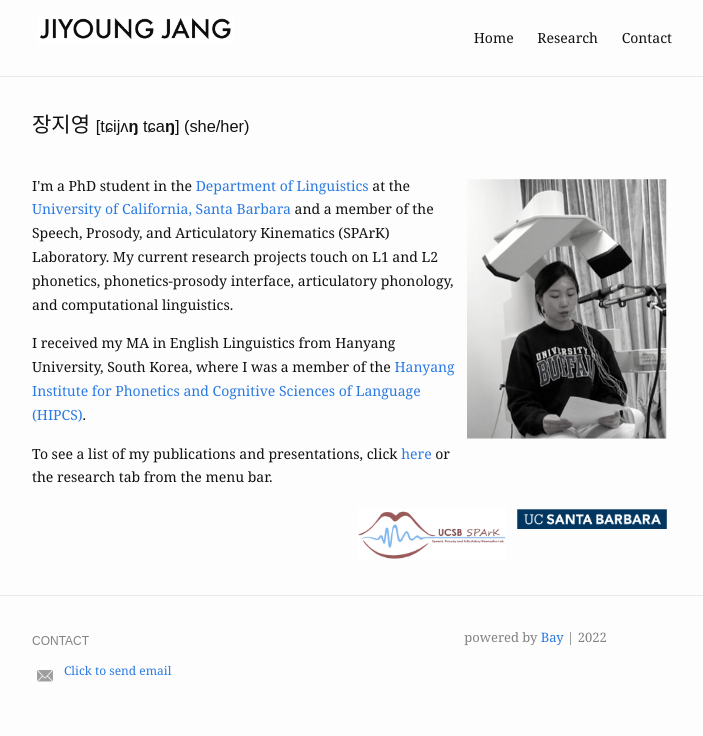
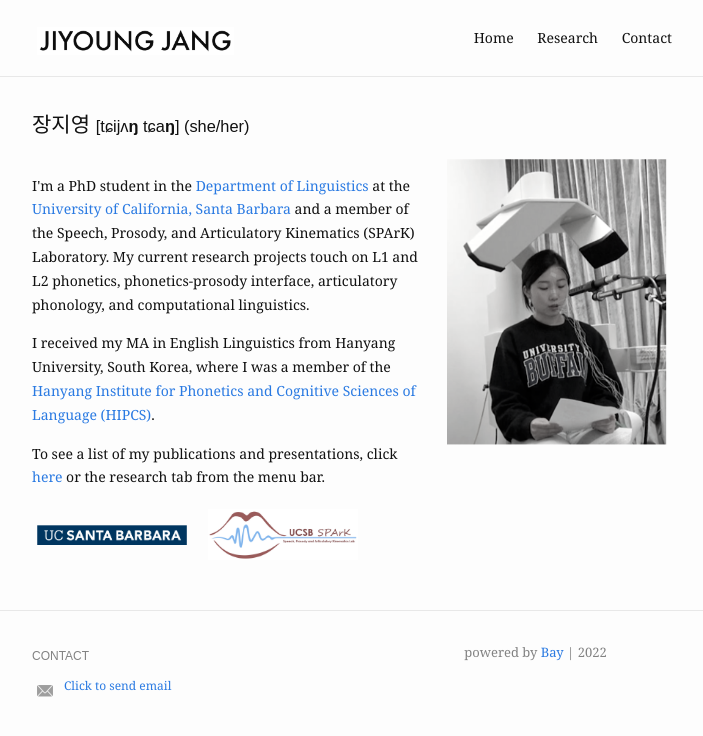
Before and after one commit to jiyoungj/jiyoungj.github.io, a Jekyll site: the page built from index.md, in a window 1280 px wide. Shown: the top 736 px of the page, without its empty margins (288-991 px from the left). Built offline with Jekyll 4.4.1, drawn with Linux system fonts in a browser that asks for light colours.

Commit message:
Update index.md

```diff
--- a/index.md
+++ b/index.md
@@ -1,22 +1,13 @@
 ---
 layout: home
 profile_picture:
-  src:
-  alt:
+  src: /assets/img/profile.png
+  alt: website picture
 ---
-
-<head>
-<style>
-img {
-  float: right;
-}
-</style>
-</head>
 
 <h2 style="display:inline;">장지영 </h2><h3 style="display:inline;">[tɕijʌ<b>ŋ</b> tɕa<b>ŋ</b>] (she/her)</h3>
 
 <h6><br></h6>
-<img src="/assets/img/profile.png" alt="website picture" width="200" aligh="right" float="right">
 
 <p>
   I'm a PhD student in the <a href="https://www.linguistics.ucsb.edu">Department of Linguistics</a> at the <a href="https://www.ucsb.edu">University of California, Santa Barbara</a> and a member of the Speech, Prosody, and Articulatory Kinematics (SPArK) Laboratory. My current research projects touch on L1 and L2 phonetics, phonetics-prosody interface, articulatory phonology, and computational linguistics.
```
